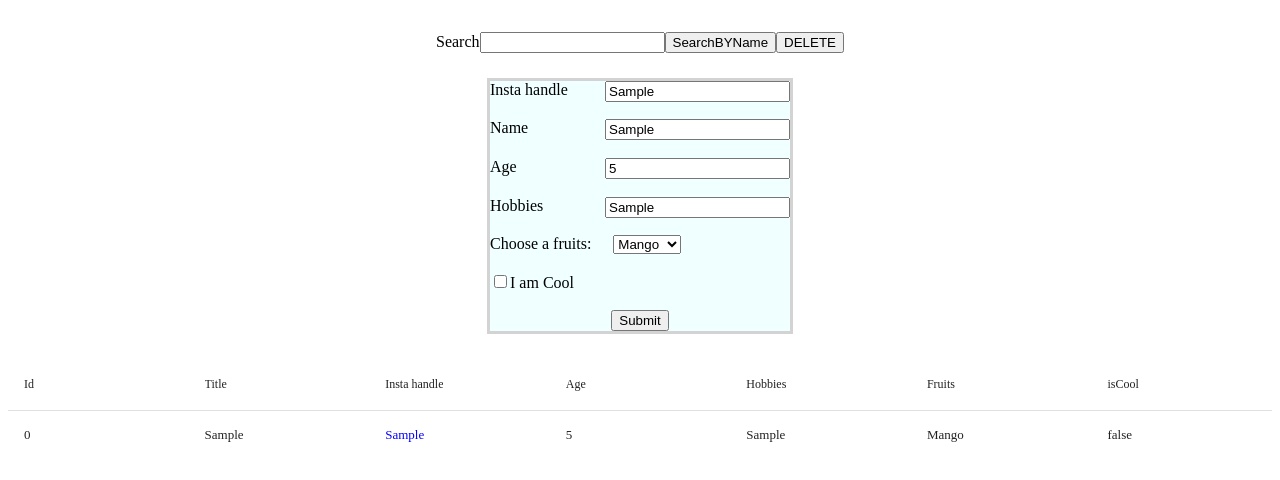
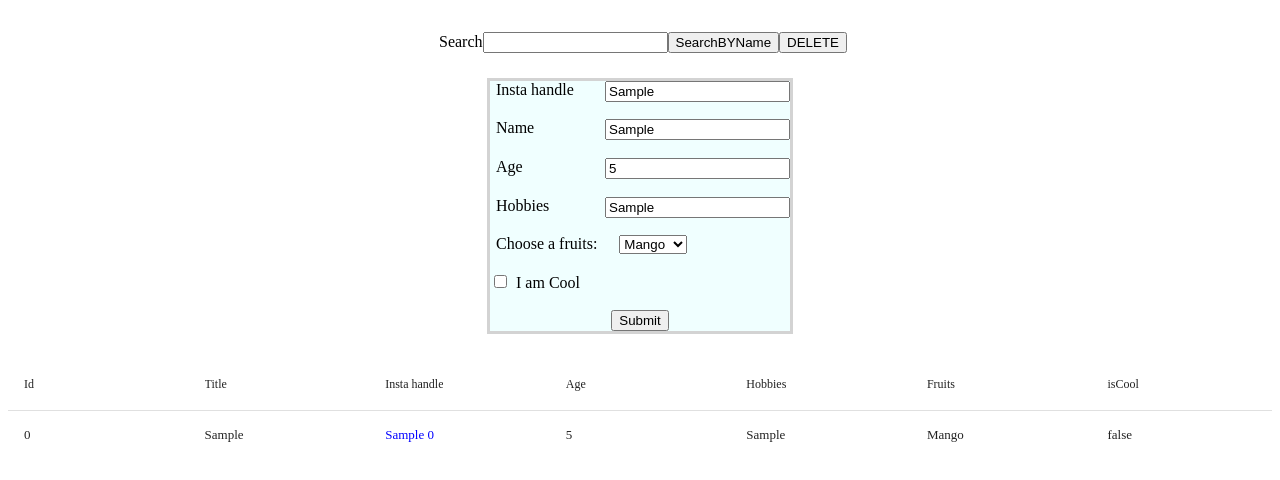
Before and after one commit to arshaan16/forms, a React (Create React App) app: page / in a window 1280 px wide. Both pictures are taken after typing "Sample", "Sample", "5", "Sample" into the empty fields and a click on the button "Submit". Shown: the top 480 px of the page. Built offline with nearby package versions, Linux system fonts and the light colour scheme.

Commit message:
add followers

```diff
--- a/package.json
+++ b/package.json
@@ -3,7 +3,12 @@
   "version": "0.1.0",
   "private": true,
   "dependencies": {
+    "axios": "^0.26.1",
+    "body-parser": "^1.20.0",
+    "cors": "^2.8.5",
     "cra-template": "1.2.0",
+    "express": "^4.17.3",
+    "firebase": "^9.6.11",
     "react": "^18.0.0",
     "react-data-table-component": "^7.4.7",
     "react-dom": "^18.0.0",
--- a/src/App.css
+++ b/src/App.css
@@ -14,16 +14,14 @@
   display: flex;
   justify-content: space-between;
 }
-/* label {
+label {
   padding-left: 6px;
-} */
+}
 .choose {
   margin-left: 22px;
 }
 
 .submit {
-  /* display:flex;
-    justify-content: center; */
   margin: 0 auto;
 }
 
--- a/src/App.js
+++ b/src/App.js
@@ -1,6 +1,8 @@
 import { MyComponent } from "./MyComponent";
 import { useState } from "react";
+
 import "./App.css";
+
 let myId = localStorage.getItem("id")
   ? JSON.parse(localStorage.getItem("id"))
   : 0;
@@ -76,7 +78,7 @@ export default function App() {
           </button>
         </form>
 
-        <form className="flex flex-row" onSubmit={(e) => submitHandler(e)}>
+        <form className="flex " onSubmit={(e) => submitHandler(e)}>
           <div className="first-child">
             <label htmlFor="insta">Insta handle </label>
             <input
@@ -154,7 +156,9 @@ export default function App() {
               I am Cool
             </label>
           </div>
-          <button className="submit">Submit</button>
+          <button type="submit" className="submit">
+            Submit
+          </button>
         </form>
       </div>
       <MyComponent list={list} setList={setList} />
--- a/src/MyComponent.js
+++ b/src/MyComponent.js
@@ -14,7 +14,7 @@ const columns = [
     selector: (row) => {
       return (
         <a href={`https://www.instagram.com/${row.insta}`} target="_blank">
-          {row.insta}
+          {row.insta} {row.followers || 0}
         </a>
       );
     },
```
Also changed, not shown: 1 other file (tests, documents, lock files or other folders).
